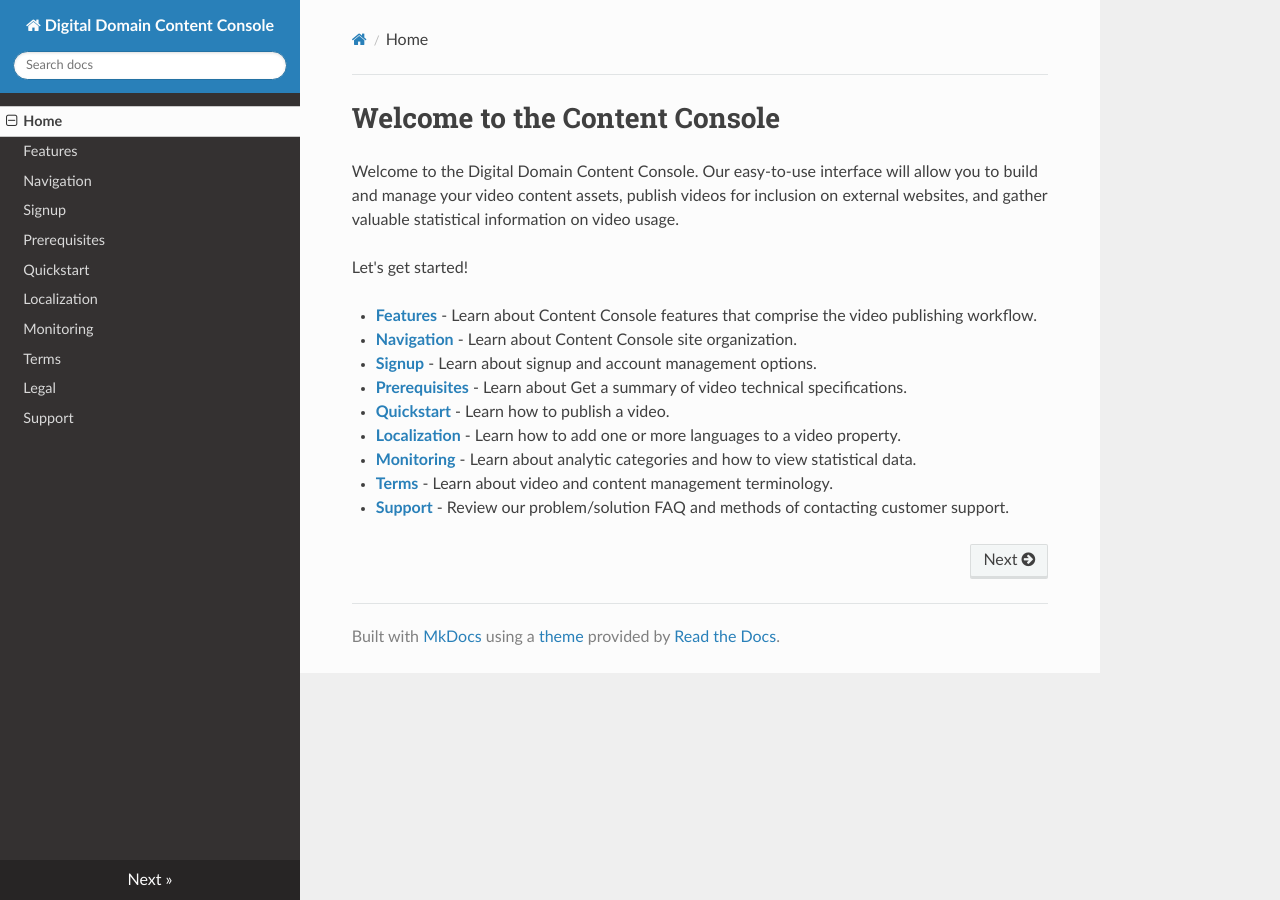
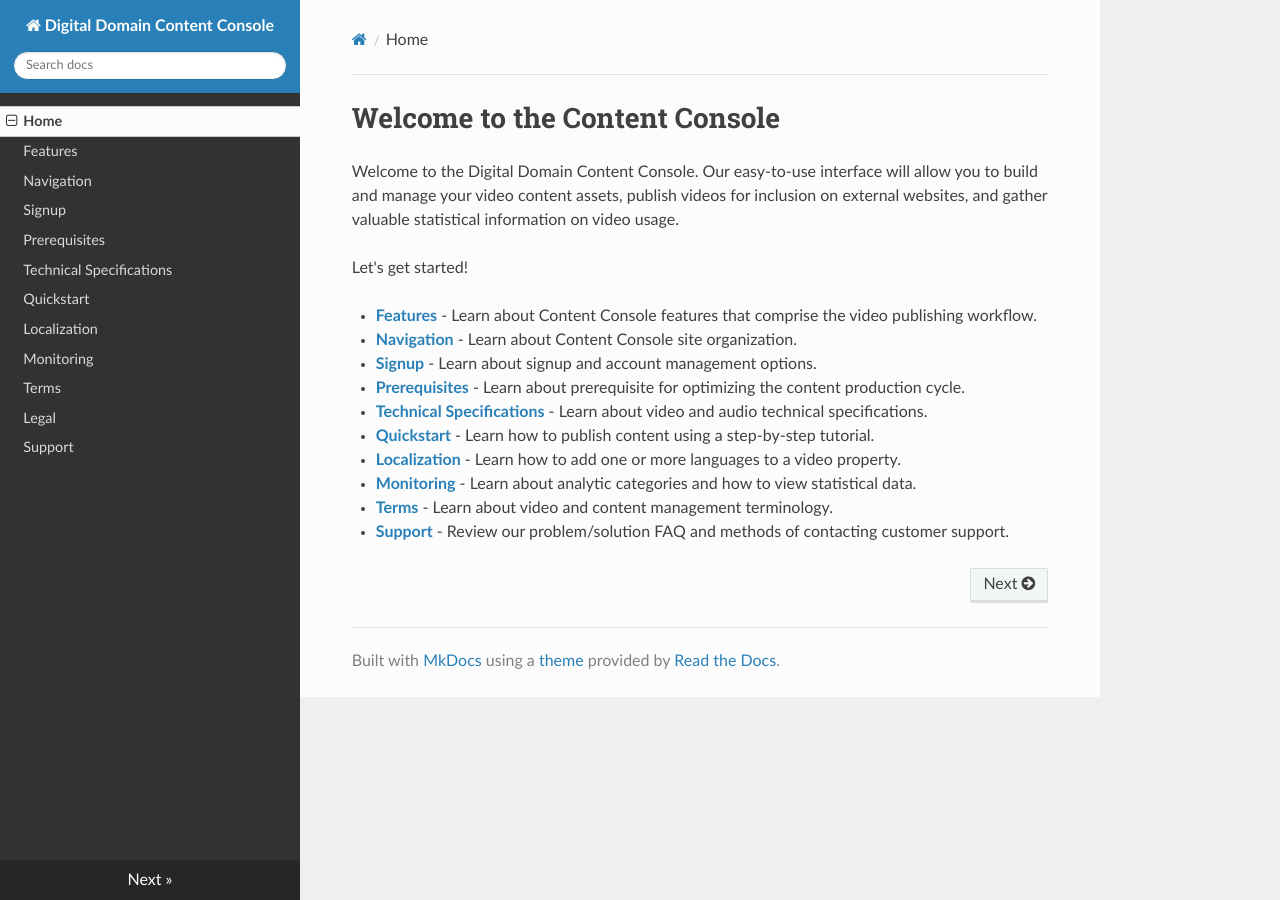
Before and after one commit to deestbie/console-docs, an MkDocs documentation site: the page built from docs/index.md, in a window 1280 px wide. Built offline with MkDocs 1.6.1, drawn with Linux system fonts in a browser that asks for light colours; nearby versions of some CDN libraries; old or Windows-style settings are respelled for this version of MkDocs.

Commit message:
Add tech specs

```diff
--- a/docs/index.md
+++ b/docs/index.md
@@ -10,9 +10,11 @@
 
 * [**Signup**](venom\signup.md) - Learn about signup and account management options.
 
-* [**Prerequisites**](venom\prerequisites.md) - Learn about Get a summary of video technical specifications.
+* [**Prerequisites**](venom\prerequisites.md) - Learn about prerequisite for optimizing the content production cycle.
 
-* [**Quickstart**](venom\quickstart.md) - Learn how to publish a video.
+* [**Technical Specifications**](venom\technical_specifications.md) - Learn about video and audio technical specifications.
+
+* [**Quickstart**](venom\quickstart.md) - Learn how to publish content using a step-by-step tutorial.
 
 * [**Localization**](venom\localization.md) - Learn how to add one or more languages to a video property.
 
--- a/mkdocs.yml
+++ b/mkdocs.yml
@@ -7,6 +7,7 @@
 - Navigation: venom\navigation.md
 - Signup: venom\signup.md
 - Prerequisites: venom\prerequisites.md
+- Technical Specifications: venom\technical_specifications.md
 - Quickstart: venom\quickstart.md
 - Localization: venom\localization.md
 - Monitoring: venom\monitoring.md
```
Also changed, not shown: docs/venom/prerequisites.md (+1 -1 lines), docs/venom/technical_specifications.md (added, +49 -0 lines).
